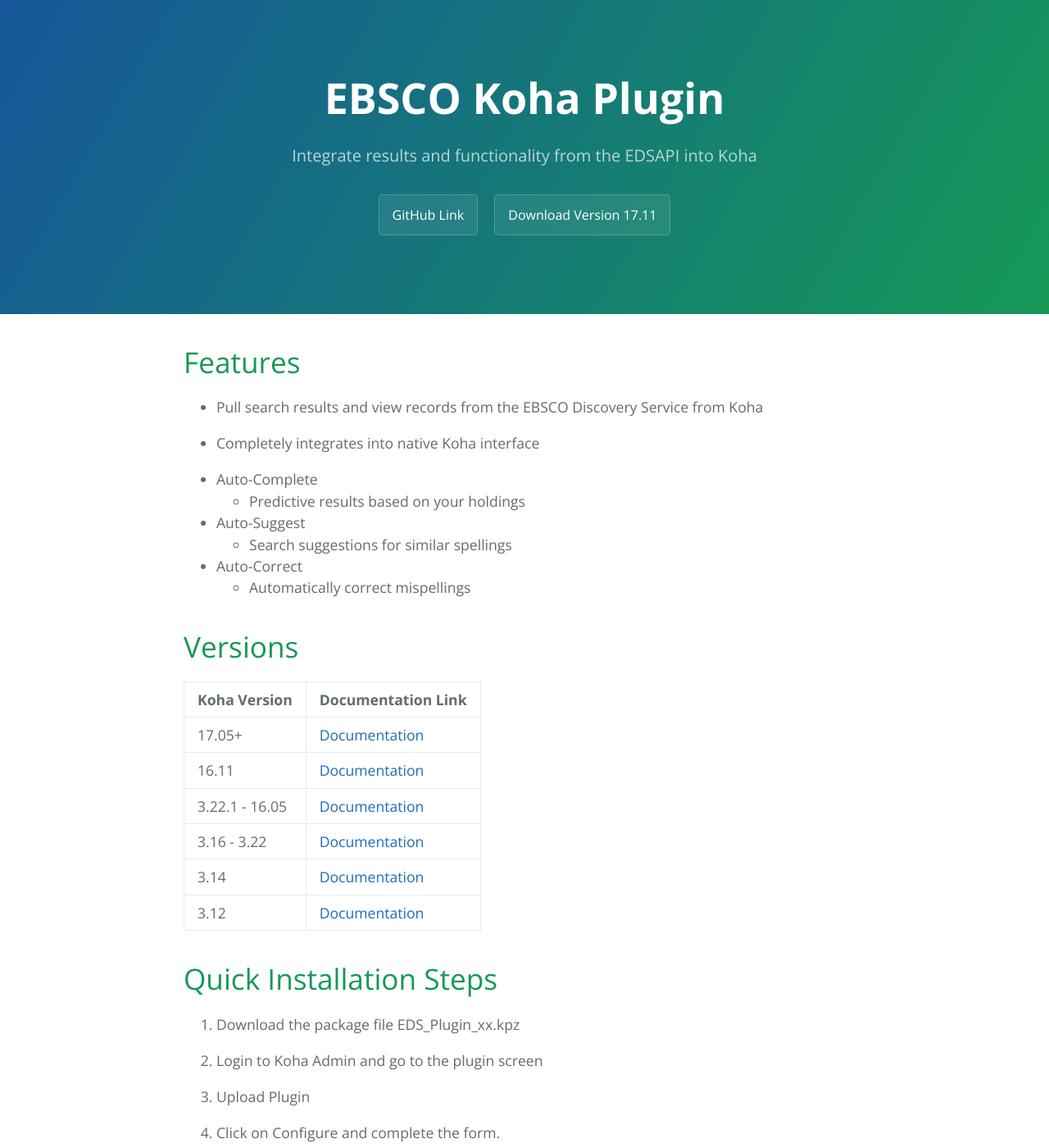
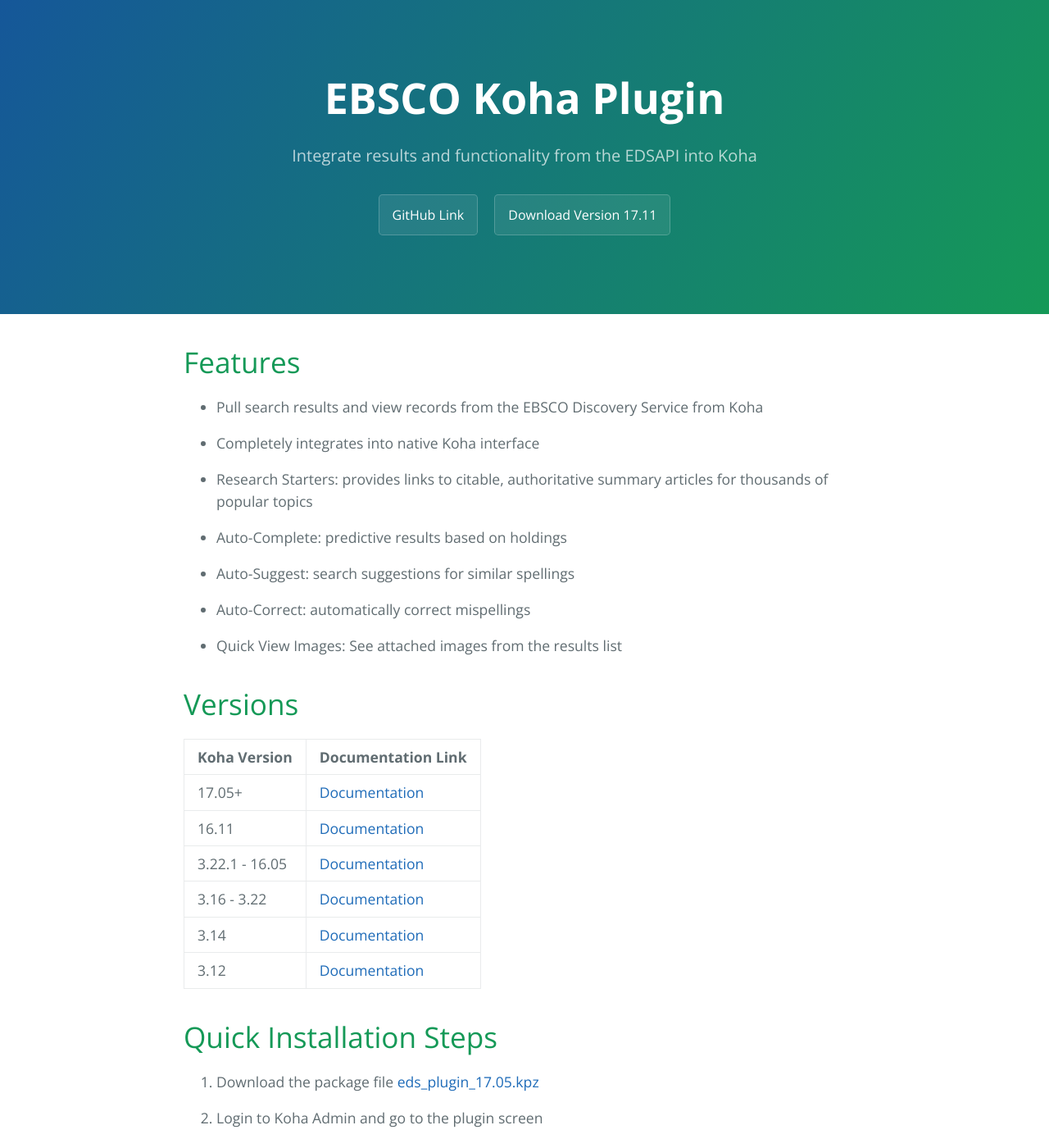
Before and after one commit to ebsco/edsapi-koha-plugin, a Jekyll site: the page built from docs/index.md, in a window 1280 px wide and 1400 px high. Shown: the whole window at 82% size. Built offline with Jekyll 4.4.1, drawn with Linux system fonts in a browser that asks for light colours; our own code applies the rules of GitHub Pages for plain Markdown files.

Commit message:
Docs Patch II

```diff
--- a/docs/_layouts/legacy.html
+++ b/docs/_layouts/legacy.html
@@ -22,7 +22,6 @@
       </footer>
     </section>
 
-    {% if site.google_analytics %}
     <!-- Global site tag (gtag.js) - Google Analytics -->
     <script async src="https://www.googletagmanager.com/gtag/js?id=UA-119473427-1"></script>
     <script>
@@ -32,6 +31,5 @@
 
       gtag('config', 'UA-119473427-1');
     </script>
-    {% endif %}
   </body>
 </html>
--- a/docs/index.md
+++ b/docs/index.md
@@ -8,14 +8,15 @@
 
 * Completely integrates into native Koha interface
 
-* Auto-Complete
-    * Predictive results based on your holdings
+* Research Starters: provides links to citable, authoritative summary articles for thousands of popular topics
 
-* Auto-Suggest
-    * Search suggestions for similar spellings
+* Auto-Complete: predictive results based on  holdings
 
-* Auto-Correct
-    * Automatically correct mispellings
+* Auto-Suggest: search suggestions for similar spellings
+
+* Auto-Correct: automatically correct mispellings
+
+* Quick View Images: See attached images from the results list
 
 
 # Versions
@@ -33,7 +34,7 @@
 
 # Quick Installation Steps
 
-1.  Download the package file EDS_Plugin_xx.kpz
+1.  Download the package file [eds_plugin_17.05.kpz](https://github.com/ebsco/edsapi-koha-plugin/blob/master/eds_plugin_17.05.kpz)
 
 2.  Login to Koha Admin and go to the plugin screen
 
```
